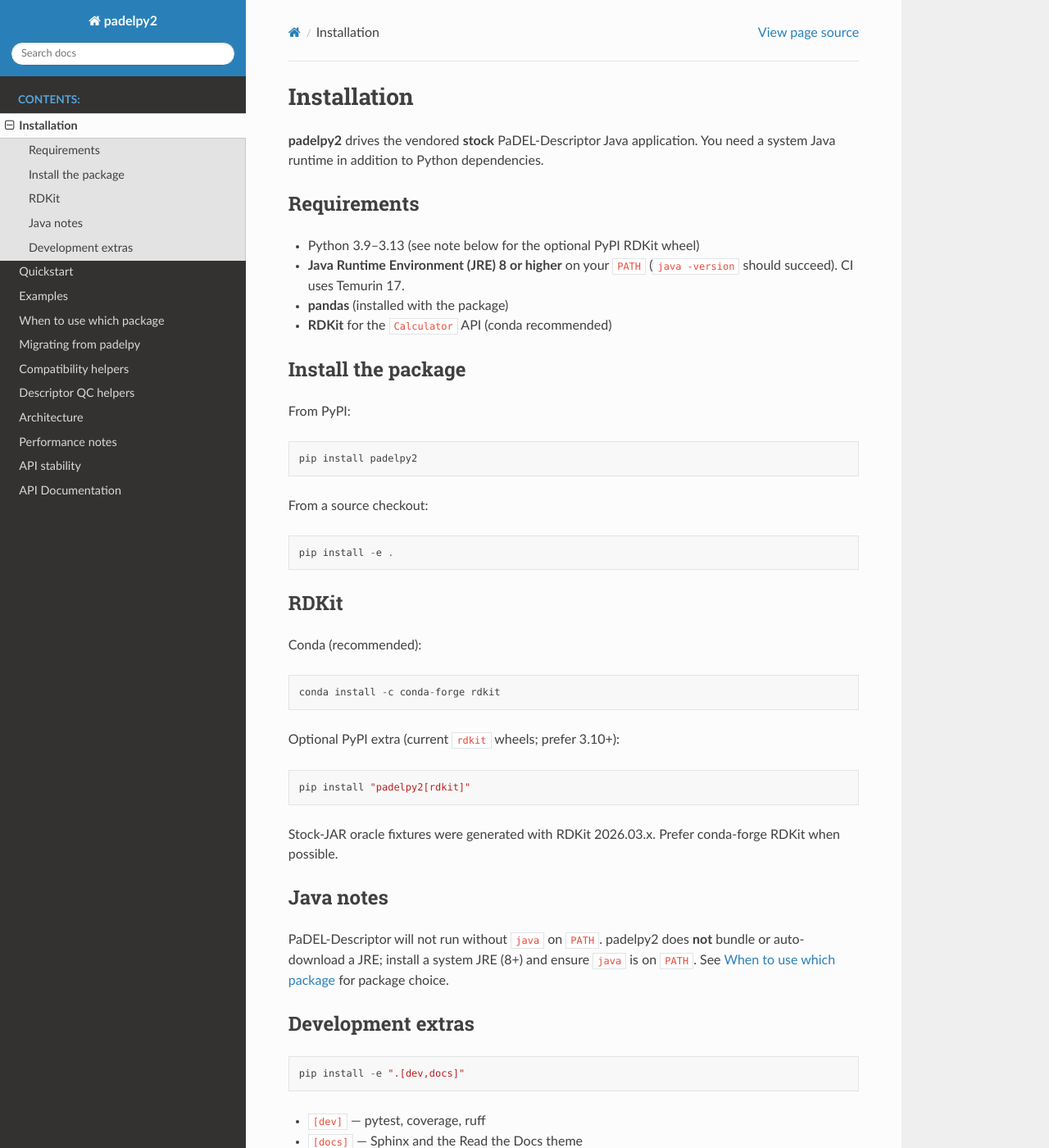
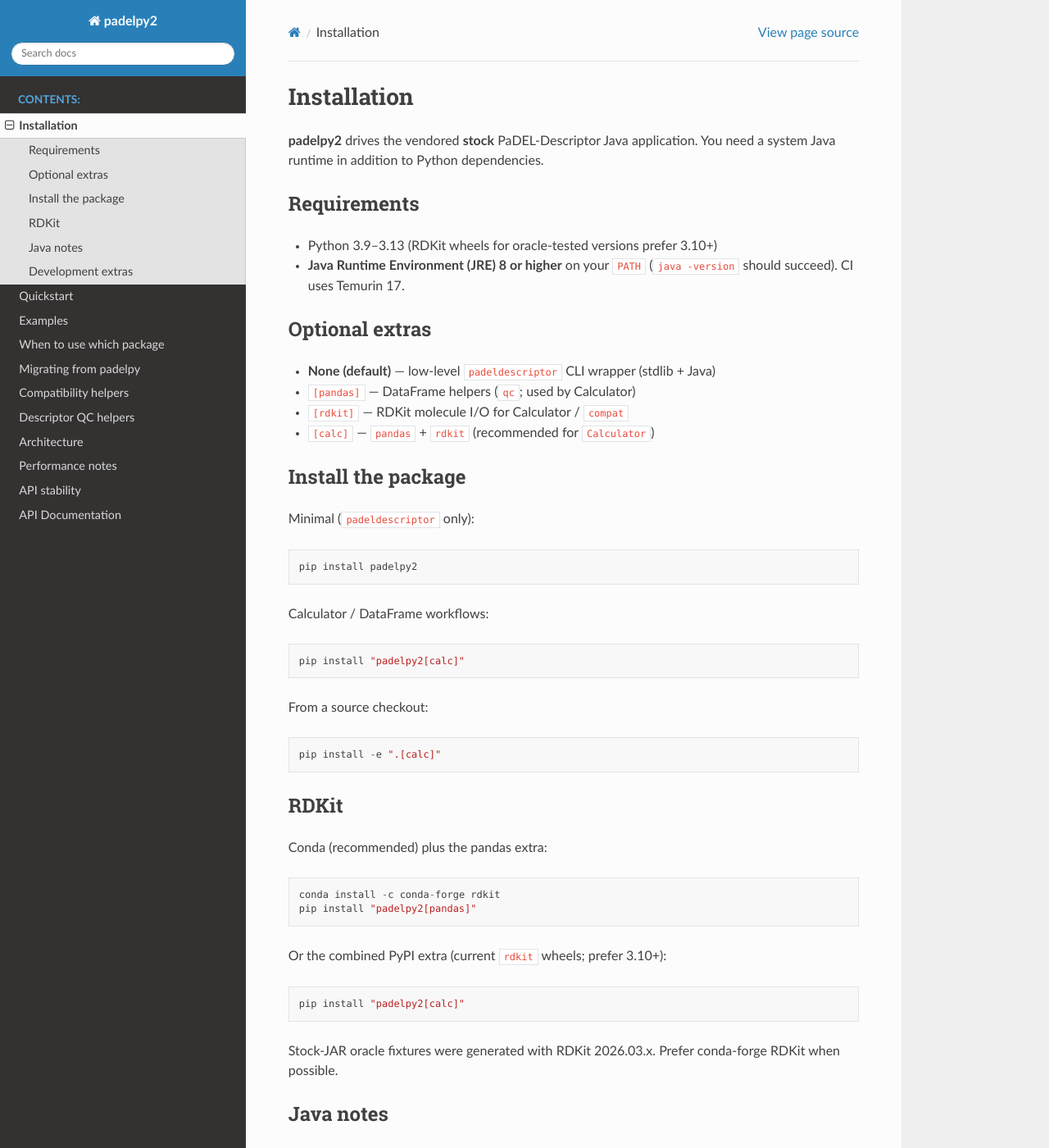
Before and after one commit to Cognitive-Chemistry-Labs/padelpy2, a Sphinx documentation site: the page built from docs/source/installation.rst, in a window 1280 px wide and 1400 px high. Shown: the whole window at 82% size. Built offline with Sphinx 7.4.7 and the Read the Docs theme 3.1.0, drawn with Linux system fonts in a browser that asks for light colours; some of the changed text lies outside the part shown.

Commit message:
Make pandas and RDKit optional; add low-level padeldescriptor notebook.
Default install is JAR + padeldescriptor only. Calculator users install
padelpy2[calc]. Lazy-load Calculator and document the install split.

Co-authored-by: Cursor <cursoragent@cursor.com>

```diff
--- a/docs/source/installation.rst
+++ b/docs/source/installation.rst
@@ -7,33 +7,44 @@ You need a system Java runtime in addition to Python dependencies.
 Requirements
 ------------
 
-* Python 3.9–3.13 (see note below for the optional PyPI RDKit wheel)
+* Python 3.9–3.13 (RDKit wheels for oracle-tested versions prefer 3.10+)
 * **Java Runtime Environment (JRE) 8 or higher** on your ``PATH``
   (``java -version`` should succeed). CI uses Temurin 17.
-* **pandas** (installed with the package)
-* **RDKit** for the ``Calculator`` API (conda recommended)
+
+Optional extras
+---------------
+
+* **None (default)** — low-level ``padeldescriptor`` CLI wrapper (stdlib + Java)
+* ``[pandas]`` — DataFrame helpers (``qc``; used by Calculator)
+* ``[rdkit]`` — RDKit molecule I/O for Calculator / ``compat``
+* ``[calc]`` — ``pandas`` + ``rdkit`` (recommended for ``Calculator``)
 
 Install the package
 -------------------
 
-From PyPI::
+Minimal (``padeldescriptor`` only)::
 
    pip install padelpy2
 
+Calculator / DataFrame workflows::
+
+   pip install "padelpy2[calc]"
+
 From a source checkout::
 
-   pip install -e .
+   pip install -e ".[calc]"
 
 RDKit
 -----
 
-Conda (recommended)::
+Conda (recommended) plus the pandas extra::
 
    conda install -c conda-forge rdkit
+   pip install "padelpy2[pandas]"
 
-Optional PyPI extra (current ``rdkit`` wheels; prefer 3.10+)::
+Or the combined PyPI extra (current ``rdkit`` wheels; prefer 3.10+)::
 
-   pip install "padelpy2[rdkit]"
+   pip install "padelpy2[calc]"
 
 Stock-JAR oracle fixtures were generated with RDKit 2026.03.x. Prefer
 conda-forge RDKit when possible.
@@ -50,10 +61,11 @@ Development extras
 
 ::
 
-   pip install -e ".[dev,docs]"
+   pip install -e ".[dev,docs,calc]"
 
 * ``[dev]`` — pytest, coverage, ruff
 * ``[docs]`` — Sphinx and the Read the Docs theme
+* ``[calc]`` — pandas + RDKit for API autodoc and examples
 
 Build this documentation from a checkout::
 
--- a/docs/source/quickstart.rst
+++ b/docs/source/quickstart.rst
@@ -2,8 +2,9 @@ Quickstart
 ==========
 
 This page shows a minimal path from RDKit molecules to a ``pandas`` DataFrame
-using the stock PaDEL JAR. See :doc:`installation` for Java and RDKit setup,
-and :doc:`when_to_use` for how padelpy2 relates to padelpy.
+using the stock PaDEL JAR. Install with ``pip install "padelpy2[calc]"``.
+See :doc:`installation` for Java and RDKit setup, :doc:`examples` for a
+no-RDKit ``padeldescriptor`` notebook, and :doc:`when_to_use` for package choice.
 
 Minimal example
 ---------------
```
Also changed, not shown: CHANGELOG.md (+3 -0 lines), CONTRIBUTING.md (+4 -4 lines), README.md (+17 -15 lines), docs/design/DESIGN.md (+2 -2 lines), docs/source/examples.rst (+19 -10 lines), docs/source/when_to_use.rst (+4 -3 lines), padelpy2/__init__.py (+19 -1 lines), pyproject.toml (+7 -3 lines), 9 other files.
